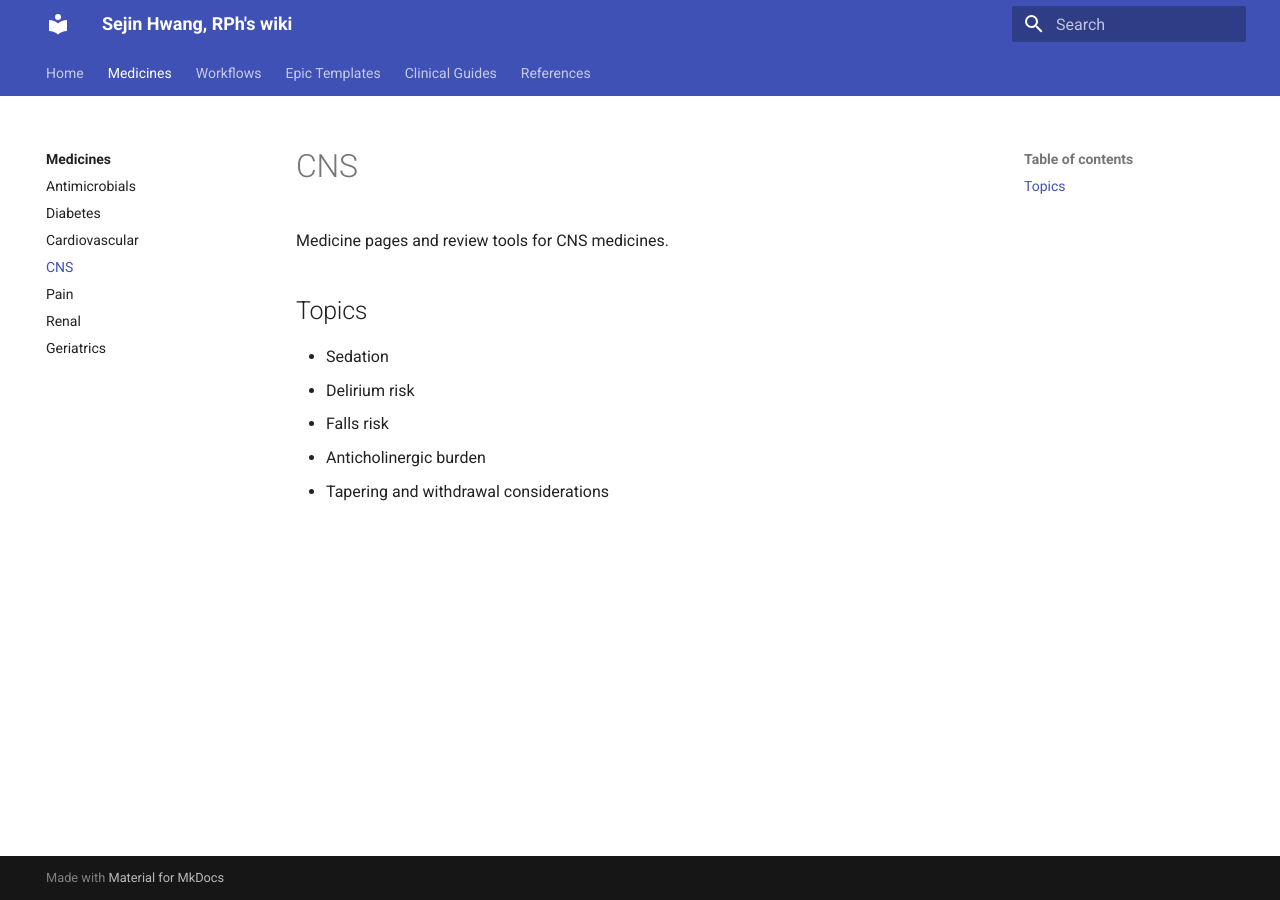
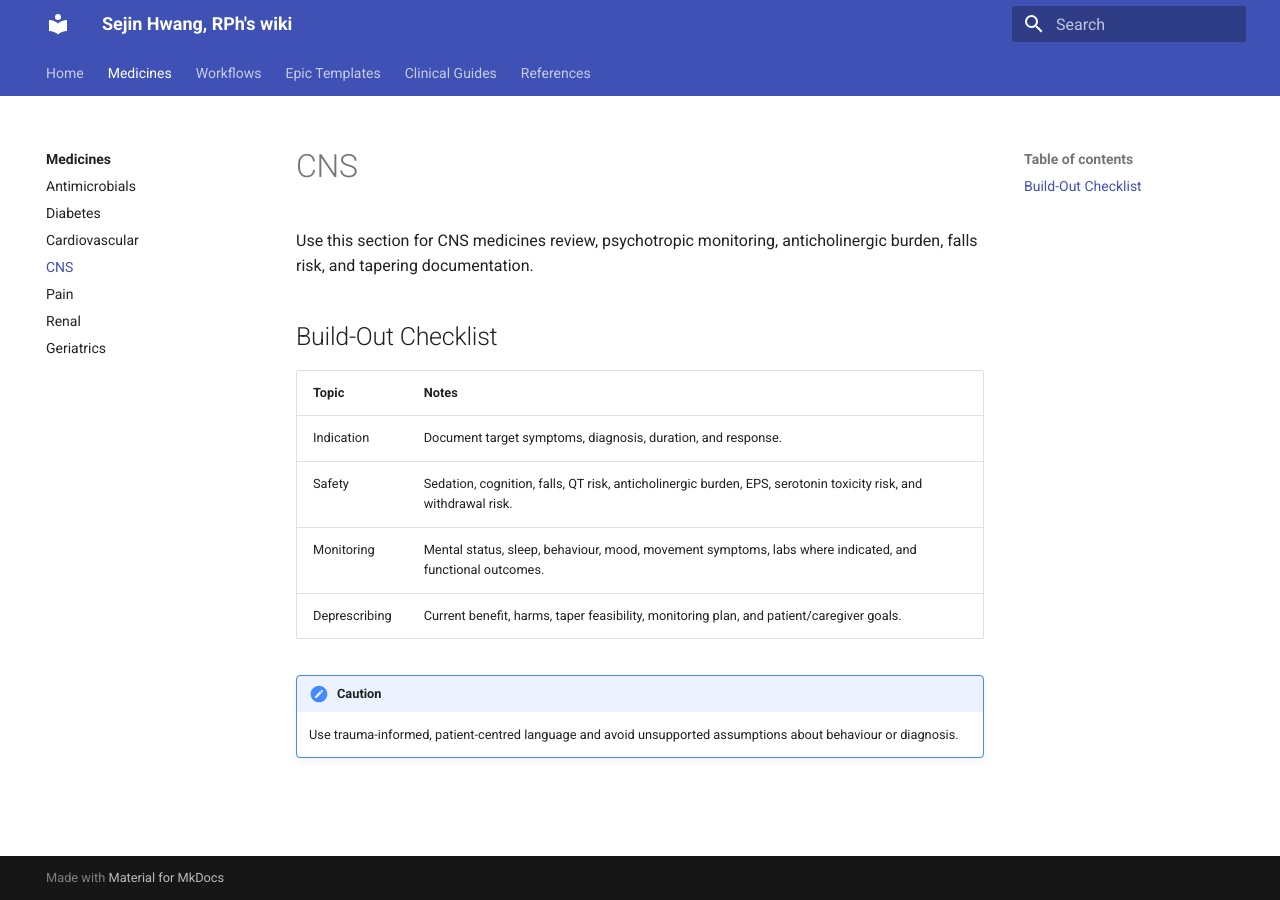
Before and after one commit to sejinhwang/sejin-pharmacy-wiki, an MkDocs documentation site: the page built from docs/medicines/cns/index.md, in a window 1280 px wide. Built offline with MkDocs 1.6.1 and Material for MkDocs 9.7.7, drawn with Linux system fonts in a browser that asks for light colours.

```diff
--- a/docs/medicines/cns/index.md
+++ b/docs/medicines/cns/index.md
@@ -1,11 +1,15 @@
 # CNS
 
-Medicine pages and review tools for CNS medicines.
+Use this section for CNS medicines review, psychotropic monitoring, anticholinergic burden, falls risk, and tapering documentation.
 
-## Topics
+## Build-Out Checklist
 
-- Sedation
-- Delirium risk
-- Falls risk
-- Anticholinergic burden
-- Tapering and withdrawal considerations
+| Topic | Notes |
+| --- | --- |
+| Indication | Document target symptoms, diagnosis, duration, and response. |
+| Safety | Sedation, cognition, falls, QT risk, anticholinergic burden, EPS, serotonin toxicity risk, and withdrawal risk. |
+| Monitoring | Mental status, sleep, behaviour, mood, movement symptoms, labs where indicated, and functional outcomes. |
+| Deprescribing | Current benefit, harms, taper feasibility, monitoring plan, and patient/caregiver goals. |
+
+!!! caution
+    Use trauma-informed, patient-centred language and avoid unsupported assumptions about behaviour or diagnosis.
```
